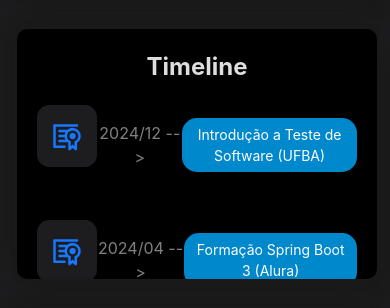
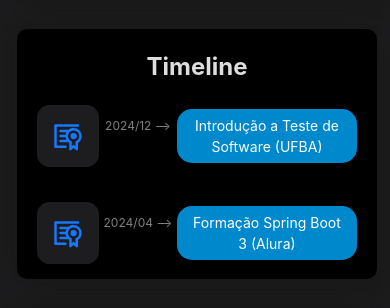
Before and after one commit to vlopess/PersonalSite, a React (Vite) app: page / in a window 390 px wide. Shown: the part 1808-2116 px from the top of the page. Built offline with nearby package versions, Linux system fonts and the light colour scheme.

Commit message:
[REF] - Ajuste na responsividade da data do TimeLine

```diff
--- a/src/components/TimeLine/TimeLine.css
+++ b/src/components/TimeLine/TimeLine.css
@@ -75,3 +75,9 @@ ul {
 .timeLine .icon-content div[data-social="certificate"] ~ .tooltip-timeLine {
     background-color: #0088cc;
 }
+
+@media (max-width: 992px) {
+    .data{
+        font-size: 12px;
+    }
+}
--- a/src/components/TimeLine/TimeLineItens/TimeLineCertificate/TimeLineCertificate.jsx
+++ b/src/components/TimeLine/TimeLineItens/TimeLineCertificate/TimeLineCertificate.jsx
@@ -35,7 +35,7 @@ export const TimeLineCertificate = ({text, data}) => {
 
                     </svg>
                 </div>
-                <p>{data}</p>
+                <p className={"data"}>{data}</p>
                 <div className="tooltip-timeLine">{text}</div>
             </li>
         </>
```
